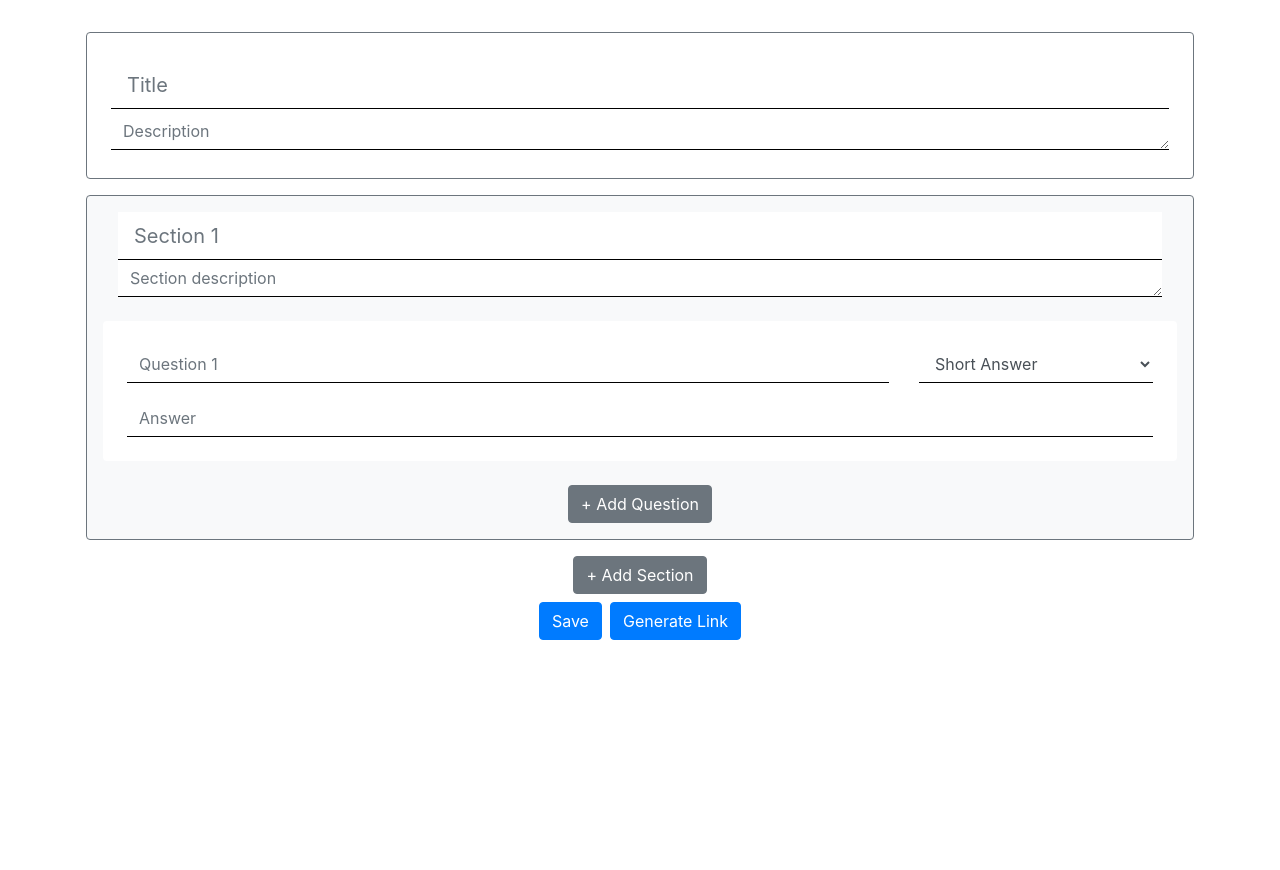
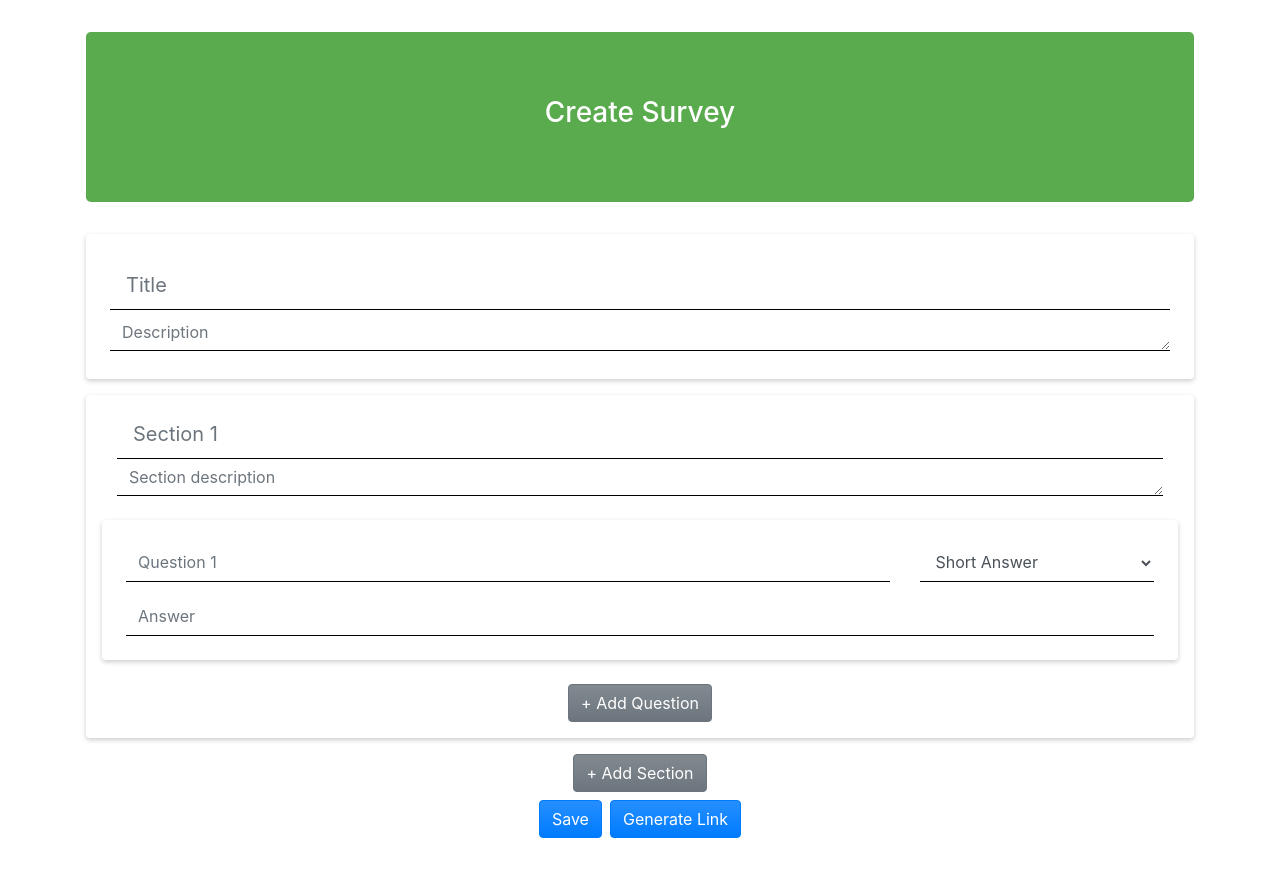
Before and after one commit to annaelvira24/jds1-jabarsurvei, a React (Create React App) app in the folder frontend/: page / in a window 1280 px wide. Before the commit the page ends 800 px from the top, so only its background shows below. Built offline with nearby package versions, Linux system fonts and the light colour scheme.

Commit message:
Removed problematic components

```diff
--- a/frontend/src/App.js
+++ b/frontend/src/App.js
@@ -1,7 +1,6 @@
 import logo from './logo.svg';
 import './App.css';
 import './assets/scss/App.scss';
-import Navigation from './components/Navigation';
 import Demo from './components/Demo';
 import CreateSurvey from './components/CreateSurvey';
 
--- a/frontend/src/assets/scss/Custom.scss
+++ b/frontend/src/assets/scss/Custom.scss
@@ -16,6 +16,12 @@ $colors: (
     border-bottom: 1px solid black !important;
     border-radius: 0 !important;
 }
+
+$enable-gradients: true !important;
+
+.box-shadow-container {
+    box-shadow: 0 .125rem .3rem rgba(#000, .2) !important;
+}
 /*
 .question {
     border-top: 1px solid black !important;
--- a/frontend/src/components/CreateSurvey.js
+++ b/frontend/src/components/CreateSurvey.js
@@ -1,5 +1,5 @@
 import React, { useState } from 'react';
-import { Button, Container, Form, Row, Col } from 'react-bootstrap';
+import { Button, Container, Form, Row, Col, Jumbotron } from 'react-bootstrap';
 
 function ShortAnswer() {
     return (
@@ -55,7 +55,7 @@ function Question(props){
     }
 
     return (
-        <Container className="my-4 p-4 w-100 bg-white rounded" id={"question-"+props.qno}>
+        <Container className="my-4 p-4 w-100 bg-white rounded box-shadow-container" id={"question-"+props.qno}>
             <Row>
                 <Col>
                     <Form.Control type="text" placeholder={"Question "+props.qno}/>
@@ -65,8 +65,8 @@ function Question(props){
                         <Form.Control as="select" onChange={handleChange}>
                             <option value="sa">Short Answer</option>
                             <option value="la">Long Answer</option>
-                            <option value="mc">Multiple Choice</option>
-                            <option value="ms">Multiple Select</option>
+                            { /*<option value="mc">Multiple Choice</option>
+                            <option value="ms">Multiple Select</option>*/ }
                         </Form.Control>
                     </Form.Group>
                 </Col>
@@ -84,7 +84,7 @@ function Section(props){
         setQuestions(questions.concat(<Question qno={ questions.length+1 } secno={ props.secno } />));
     }
     return (
-        <Container className="my-3 p-3 border border-secondary rounded bg-light" id={"section-"+props.secno}>
+        <Container className="my-3 p-3 rounded box-shadow-container" id={"section-"+props.secno}>
             <Container>
                 <Form.Control type="text" placeholder={"Section "+props.secno} size="lg"/>
                 <Form.Control as="textarea" rows={1} type="text" placeholder="Section description"/>
@@ -103,8 +103,11 @@ function CreateSurvey(){
     }
     return (
         <Container className="my-3 p-3">
+            <Jumbotron className="bg-t-green text-white">
+                <h3>Create Survey</h3>
+            </Jumbotron>
             <Form>
-                <Container className="p-4 border border-secondary rounded">
+                <Container className="p-4 rounded box-shadow-container">
                     <Form.Control type="text" placeholder="Title" size="lg" className="my-1"/>
                     <Form.Control as="textarea" rows={1} placeholder="Description" className="my-1"/>
                 </Container>
--- a/frontend/src/components/Navigation.js
+++ /dev/null
@@ -1,28 +0,0 @@
-import { Nav, Navbar, Dropdown } from 'react-bootstrap';
-import React from 'react';
-
-function Navigation(){
-    return (
-        <Navbar bg="light" variant="light">
-            <Nav className="container-fluid">
-                <Nav.Item>
-                    <Navbar.Brand>Jabar Crowd Source</Navbar.Brand>
-                </Nav.Item>
-                <Nav.Item>
-                    <Nav.Link>Dashboard</Nav.Link>
-                </Nav.Item>
-                <Nav.Item>
-                    <Nav.Link>Create Survey</Nav.Link>
-                </Nav.Item>
-                <Dropdown as={Nav.Item} className="ml-auto">
-                    <Dropdown.Toggle as={Nav.Link}>Hi User!</Dropdown.Toggle>
-                    <Dropdown.Menu>
-                        <Dropdown.Item>Log Out</Dropdown.Item>
-                    </Dropdown.Menu>
-                </Dropdown>
-            </Nav>
-        </Navbar>
-    )
-}
-
-export default Navigation;
```
